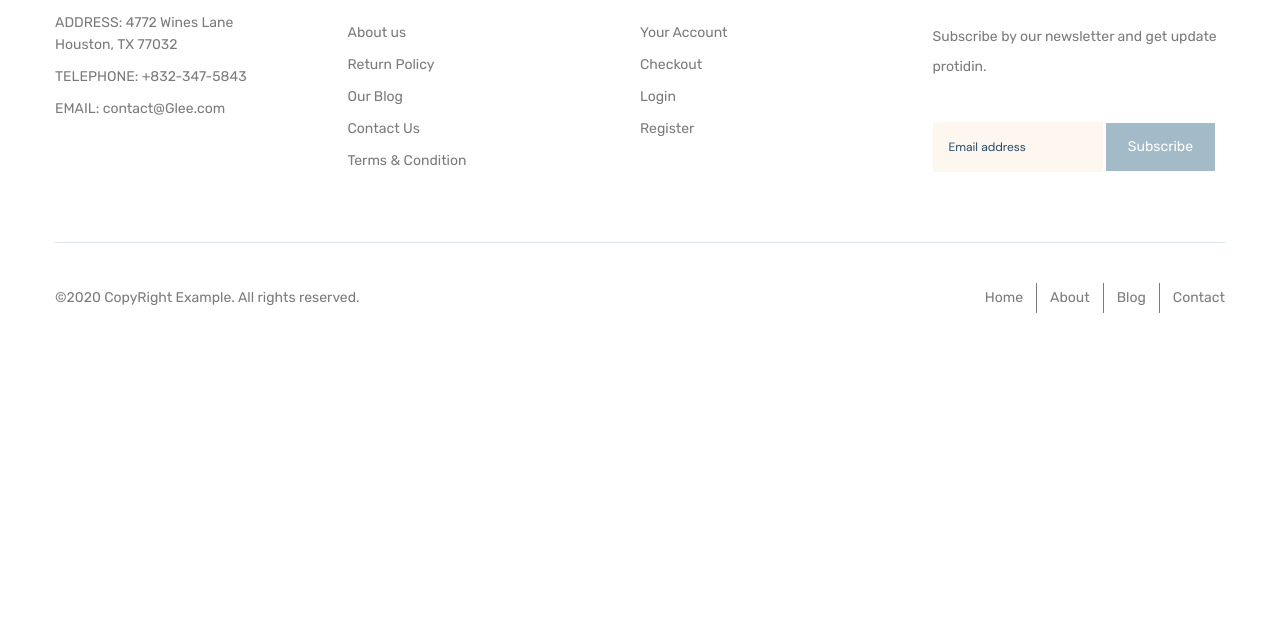
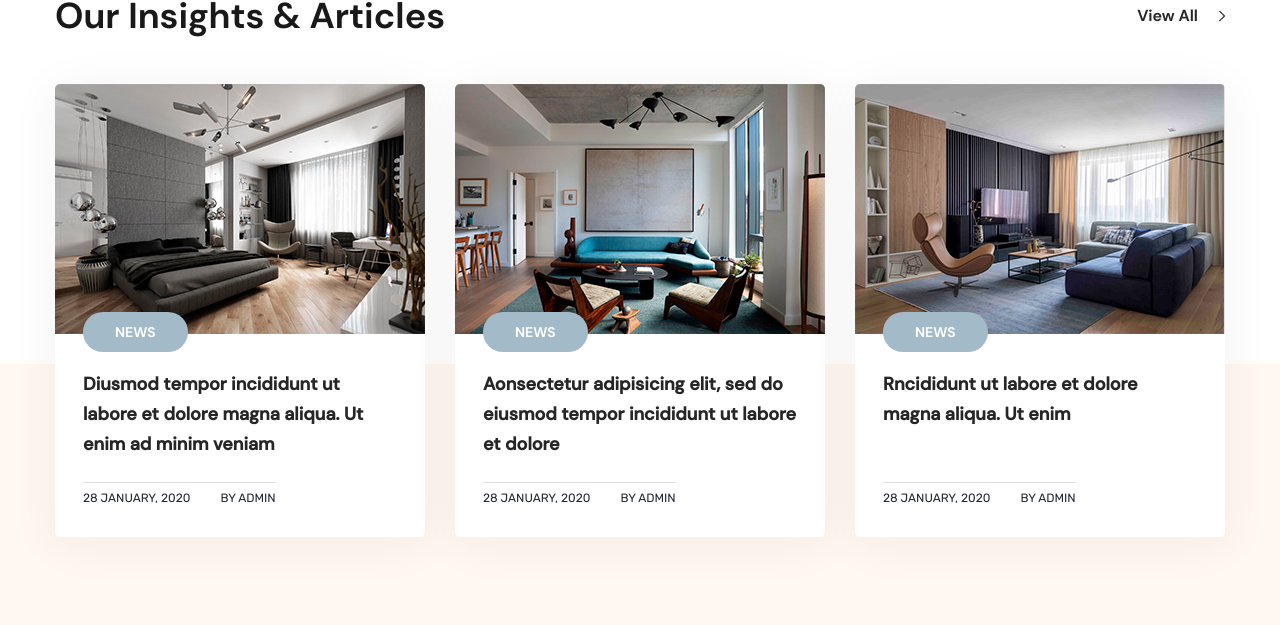
Before and after one commit to maxclasher1/glee, a website: page app/index.html in a window 1280 px wide. Shown: the part 4518-5143 px from the top of the page. Before the commit the page ends 4871 px from the top, so only its background shows below. Drawn offline with Linux system fonts and the light colour scheme; files whose address does not match are found by name.

Commit message:
creat blog and partners

```diff
--- a/app/index.html
+++ b/app/index.html
@@ -582,6 +582,95 @@
         <img src="images/icons/video-play.svg" alt="video play" class="video__play">
       </a>
     </div>
+    <section class="blog">
+      <div class="small-container">
+        <div class="blog__inner">
+          <div class="blog__top">
+            <h3 class="title blog__title">
+              Our Insights & Articles
+            </h3>
+            <a class="blog__link" href="#">
+              View All
+            </a>
+          </div>
+          <div class="blog__items">
+
+            <div class="blog__item">
+              <a class="blog__item-imgbox">
+                <img class="blog__item-img" src="images/articles/1.jpg" alt="blog image">
+                <span class="blog__item-type">NEWS</span>
+              </a>
+              <div class="blog__item-article">
+                <a class="blog__item-title__titlelink" href="#">
+                  <h4 class="blog__item-title">
+                    Diusmod tempor incididunt ut labore et dolore magna aliqua. Ut enim ad minim veniam
+                  </h4>
+                </a>
+                <div class="blog__item-info">
+                  <div class="blog__item-date">
+                    28 JANUARY, 2020
+                  </div>
+                  <a class="blog__item-author" href="#">
+                    BY ADMIN
+                  </a>
+                </div>
+              </div>
+            </div>
+
+            <div class="blog__item">
+              <a class="blog__item-imgbox">
+                <img class="blog__item-img" src="images/articles/2.jpg" alt="blog image">
+                <span class="blog__item-type">NEWS</span>
+              </a>
+              <div class="blog__item-article">
+                <a class="blog__item-title__titlelink" href="#">
+                  <h4 class="blog__item-title">
+                   Aonsectetur adipisicing elit, sed do eiusmod tempor incididunt ut labore et dolore
+                  </h4>
+                </a>
+                <div class="blog__item-info">
+                  <div class="blog__item-date">
+                    28 JANUARY, 2020
+                  </div>
+                  <a class="blog__item-author" href="#">
+                    BY ADMIN
+                  </a>
+                </div>
+              </div>
+            </div>
+
+            <div class="blog__item">
+              <a class="blog__item-imgbox">
+                <img class="blog__item-img" src="images/articles/3.jpg" alt="blog image">
+                <span class="blog__item-type">NEWS</span>
+              </a>
+              <div class="blog__item-article">
+                <a class="blog__item-title__titlelink" href="#">
+                  <h4 class="blog__item-title">
+                    Rncididunt ut labore et dolore magna aliqua. Ut enim
+                  </h4>
+                </a>
+                <div class="blog__item-info">
+                  <div class="blog__item-date">
+                    28 JANUARY, 2020
+                  </div>
+                  <a class="blog__item-author" href="#">
+                    BY ADMIN
+                  </a>
+                </div>
+              </div>
+            </div>
+          </div>
+        </div>
+        <div class="partners">
+          <img class="partners__img" src="images/partners/1.png" alt="partners image">
+          <img class="partners__img" src="images/partners/2.png" alt="partners image">
+          <img class="partners__img" src="images/partners/3.png" alt="partners image">
+          <img class="partners__img" src="images/partners/4.png" alt="partners image">
+          <img class="partners__img" src="images/partners/5.png" alt="partners image">
+        </div>
+      </div>
+    </section>
   </main>
   <footer class="footer">
     <div class="small-container">
--- a/app/scss/style.scss
+++ b/app/scss/style.scss
@@ -523,4 +523,123 @@
   justify-content: center;
 }
 
+.blog {
+  padding: 117px 0 85px;
+  background-image: url('../images/blog-bg.svg');
+  background-position: bottom;
+  background-repeat: no-repeat;
+
+  &__top{
+    display: flex;
+    justify-content: space-between;
+  }
+
+  &__link {
+    display: flex;
+    align-items: center;
+    @extend %dmsans-700;
+    font-size: 16px;
+    position: relative;
+    padding-right: 27px;
+    color: #262626;
+    &::after {
+      position: absolute;
+      content: '';
+      width: 6.1px;
+      height: 11px;
+      right: 0;
+      top: 50%;
+      transform: translateY(-50%);
+      background-image: url('../images/icons/link-arrow.svg');
+      background-repeat: no-repeat;
+    }
+  }
+
+  &__items {
+    margin-top: 47px;
+    display: flex;
+    justify-content: space-between;
+  }
+
+  &__item {
+    max-width: 370px;
+    width: 100%;
+    box-shadow: 0px 6px 47px 3px rgba(37, 37, 37, 0.05);
+    border-radius: 5px;
+    background-color: #fff;
+    padding-bottom: 60px;
+    position: relative;
+  }
+
+  &__item-imgbox {
+    display: block;
+    position: relative;
+  }
+
+  &__item-img {
+    height: 250px;
+    object-fit: cover;
+  }
+
+  &__item-type {
+    position: absolute;
+    bottom: -18px;
+    left: 28px;
+    color: #fff;
+    background-color: $bg-btn;
+    padding: 10px 32px;
+    line-height: 20px;
+    text-transform: uppercase;
+    @extend %dmsans-700;
+    border-radius: 22px;
+    display: flex;
+    align-items: center;
+  }
+
+  &__item-article {
+    padding: 35px 28px 0;
+  }
+
+  &__item-title__titlelink {
+    color: #262626;
+    font-size: 18px;
+    @extend %dmsans-500;
+    display: block;
+  }
+
+  &__item-title {
+    padding-bottom: 18px;
+  }
+
+  &__item-info {
+    display: flex;
+    text-transform: uppercase;
+    @extend %rubik-400;
+    font-size: 12px;
+    position: absolute;
+    bottom: 24px;
+    border-top: 1px solid #e0e0e0;
+  }
+
+  &__item-date {
+    margin-right: 30px;
+    color: #222933;
+  }
+
+  &__item-author {
+    color:#222933;
+  }
+}
+
+.partners {
+  margin-top: 94px;
+  display: flex;
+  justify-content: space-around;
+
+  &__img {
+    object-fit: contain;
+  }
+}
+
+
 @import 'media';
```
Also changed, not shown: app/css/style.min.css, app/images/articles/1.jpg (added), app/images/articles/2.jpg (added), app/images/articles/3.jpg (added), app/images/blog-bg.svg (added), app/images/icons/link-arrow.svg (added), app/images/partners/1.png (added), app/images/partners/2.png (added), app/images/partners/3.png (added), app/images/partners/4.png (added), app/images/partners/5.png (added).
